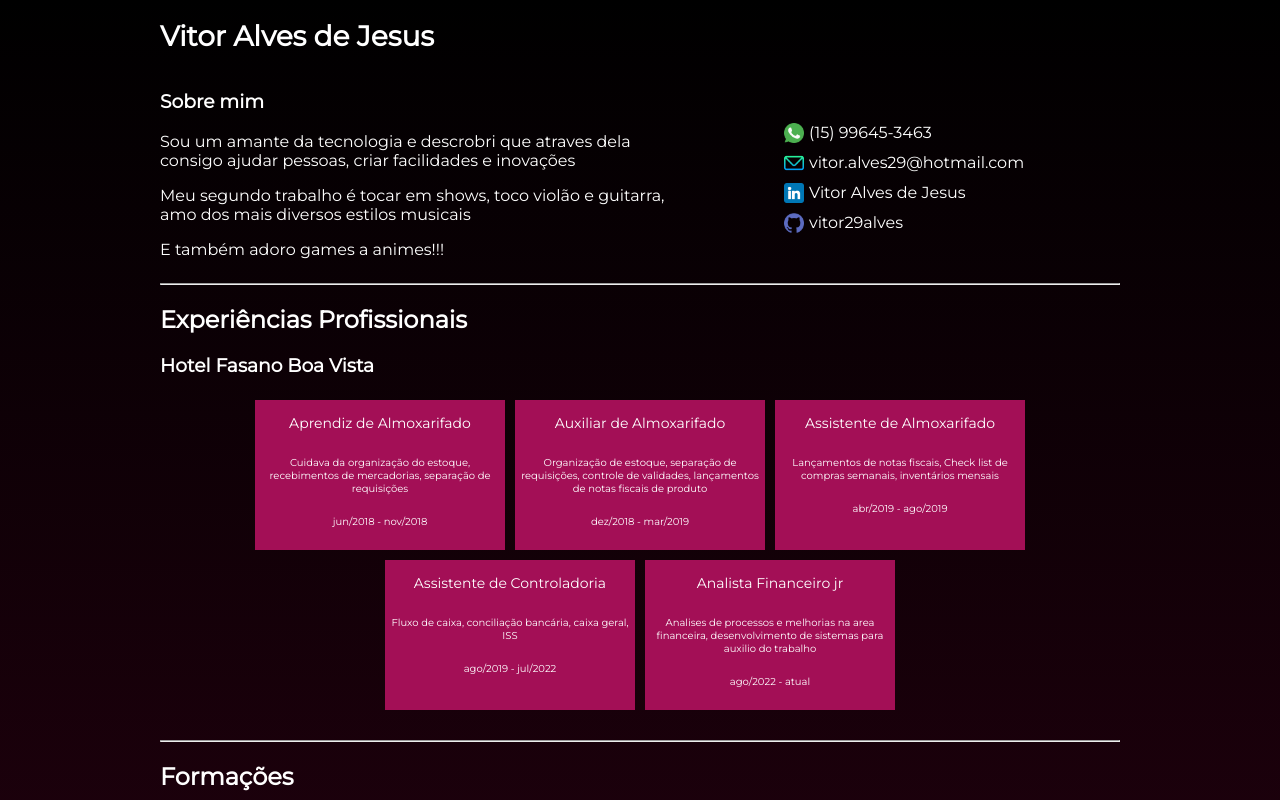
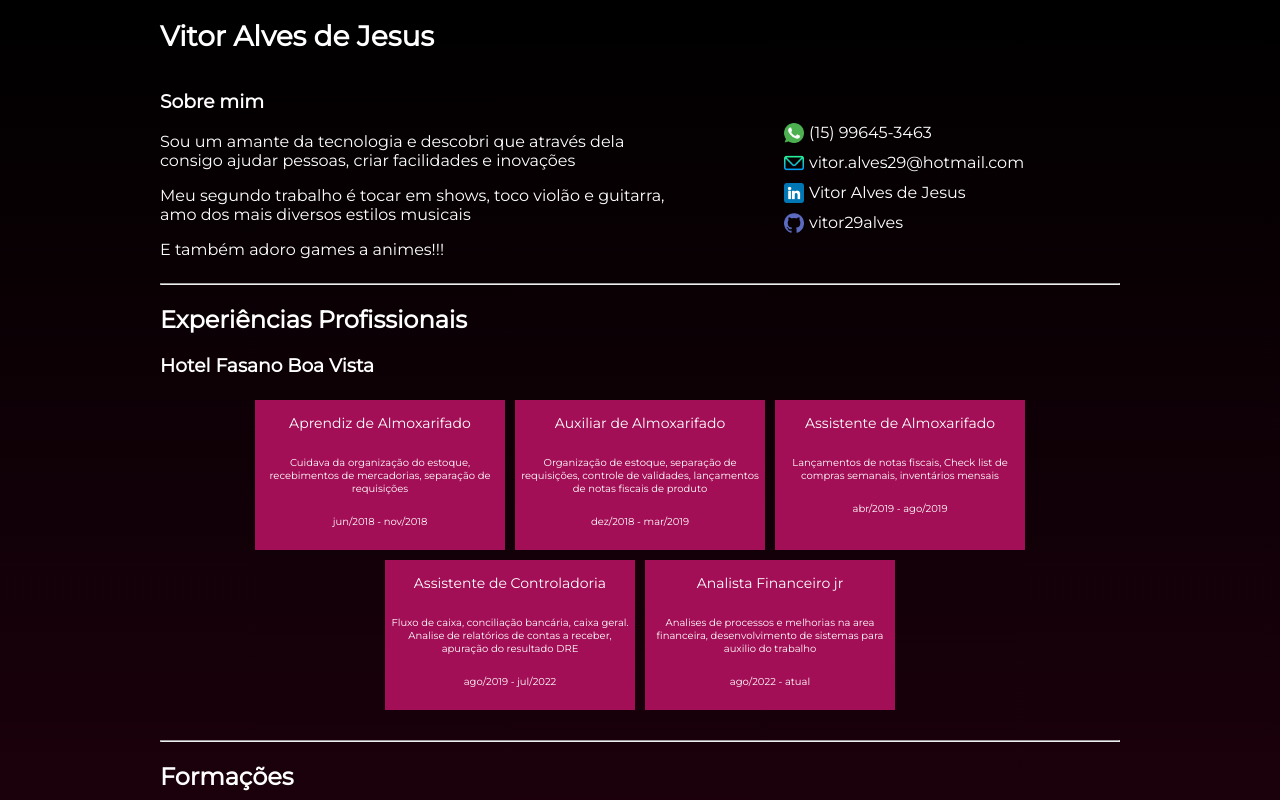
Before and after one commit to vitor29alves/Portfolio, a plain HTML site: page index.html in a window 1280 px wide. Shown: the top 800 px of the page. Drawn offline with Linux system fonts and the light colour scheme.

Commit message:
fix: corrigindo alguns textos

```diff
--- a/index.html
+++ b/index.html
@@ -20,7 +20,7 @@
 
                 <div>
                     <h3>Sobre mim</h3>
-                    <p>Sou um amante da tecnologia e descrobri que atraves dela consigo ajudar
+                    <p>Sou um amante da tecnologia e descobri que através dela consigo ajudar
                         pessoas, criar facilidades e inovações
                     </p>
                     <p>Meu segundo trabalho é tocar em shows, toco violão e guitarra, amo dos mais diversos estilos
@@ -123,8 +123,8 @@
                 <div class="cardExperiencias">
 
                     <p class="cargo">Assistente de Controladoria</p>
-                    <p class="descricaoCargo">Fluxo de caixa, conciliação bancária, caixa geral, ISS
-                    </p>
+                    <p class="descricaoCargo">Fluxo de caixa, conciliação bancária, caixa geral. Analise de relatórios
+                        de contas a receber, apuração do resultado DRE</p>
                     <p class="periodoCargo">ago/2019 - jul/2022</p>
 
                 </div>
```
